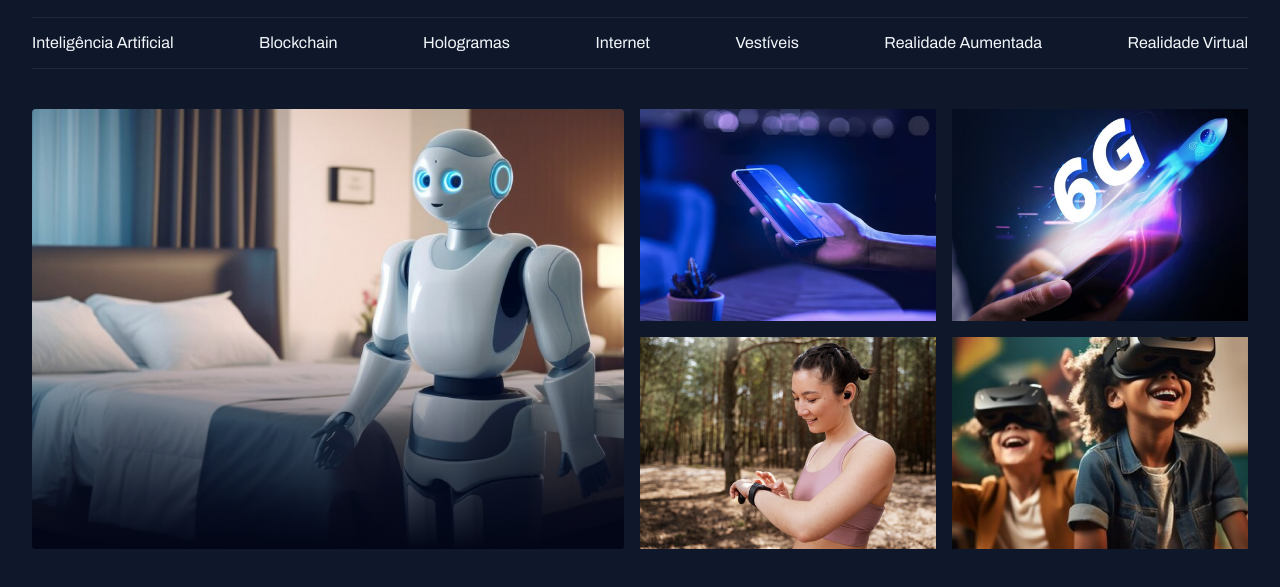
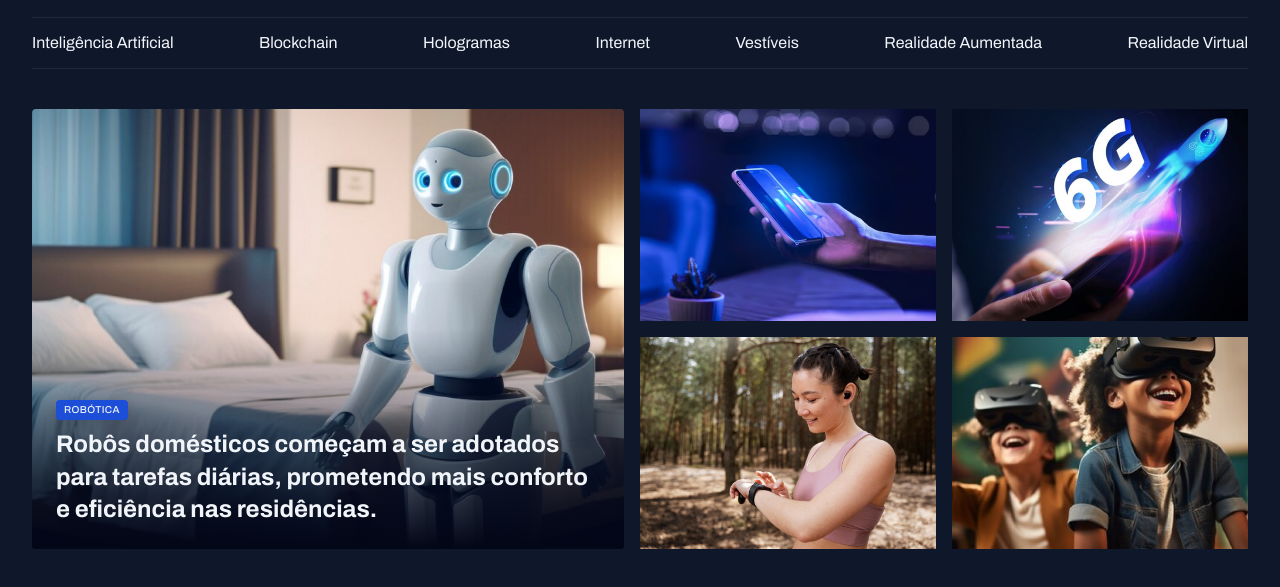
Before and after one commit to alexpaivadev/portal_noticias, a plain HTML site: page index.html in a window 1280 px wide. Shown: the part 55-642 px from the top of the page. Drawn offline with Linux system fonts and the light colour scheme.

Commit message:
ajustando conteúdo do card

```diff
--- a/index.html
+++ b/index.html
@@ -37,9 +37,14 @@
 
     <main class="grid container">
         <section id="featured" class="grid grid-flow-col gap-16">
-            <div class="card">
+            <figure class="card">
                 <img src="./assets/images/Image 01.png" alt="">
-            </div>
+
+                <figcaption>
+                    <span class="content-tag">robótica</span>
+                    <h2 class="text-2xl">Robôs domésticos começam a ser adotados para tarefas diárias, prometendo mais conforto e eficiência nas residências.</h2>
+                </figcaption>
+            </figure>
             <div class="grid grid-cols-2 gap-16">
                 <div>
                     <img src="./assets/images/Image 02.png" alt="">
--- a/styles/global.css
+++ b/styles/global.css
@@ -55,3 +55,15 @@ main {
     padding-inline: 32px;
 
 }
+
+.content-tag {
+    display: inline-block;
+    background-color: var(--brand-color-dark);
+    padding: 4px 8px;
+    border-radius: 4px;
+    font: 500 10px/1.2 var(--font-family);
+    text-transform: uppercase;
+    letter-spacing: 0.04em;
+    color: var(--text-color-primary);
+    box-shadow: 0px 4px 16px 0px rgba(2, 6, 23, 0.25);
+}
--- a/styles/sections.css
+++ b/styles/sections.css
@@ -15,5 +15,16 @@
             top: 50%;
             background: linear-gradient(180deg, transparent 0%, #020617 100%);
         }
+
+        figcaption {
+            position: absolute;
+            bottom: 0;
+
+            padding: 24px;
+
+            h2 {
+                margin-top: 8px;
+            }
+        }
     }
 }
--- a/styles/utility.css
+++ b/styles/utility.css
@@ -13,3 +13,19 @@
 .gap-16 {
     gap: 16px;
 }
+
+.text-2xl {
+    font: var(--h1);
+}
+
+.text-xl {
+    font: var(--h2);
+}
+
+.text-lg {
+    font: var(--h3);
+}
+
+.text-sm {
+    font: var(--text-sm);
+}
```
